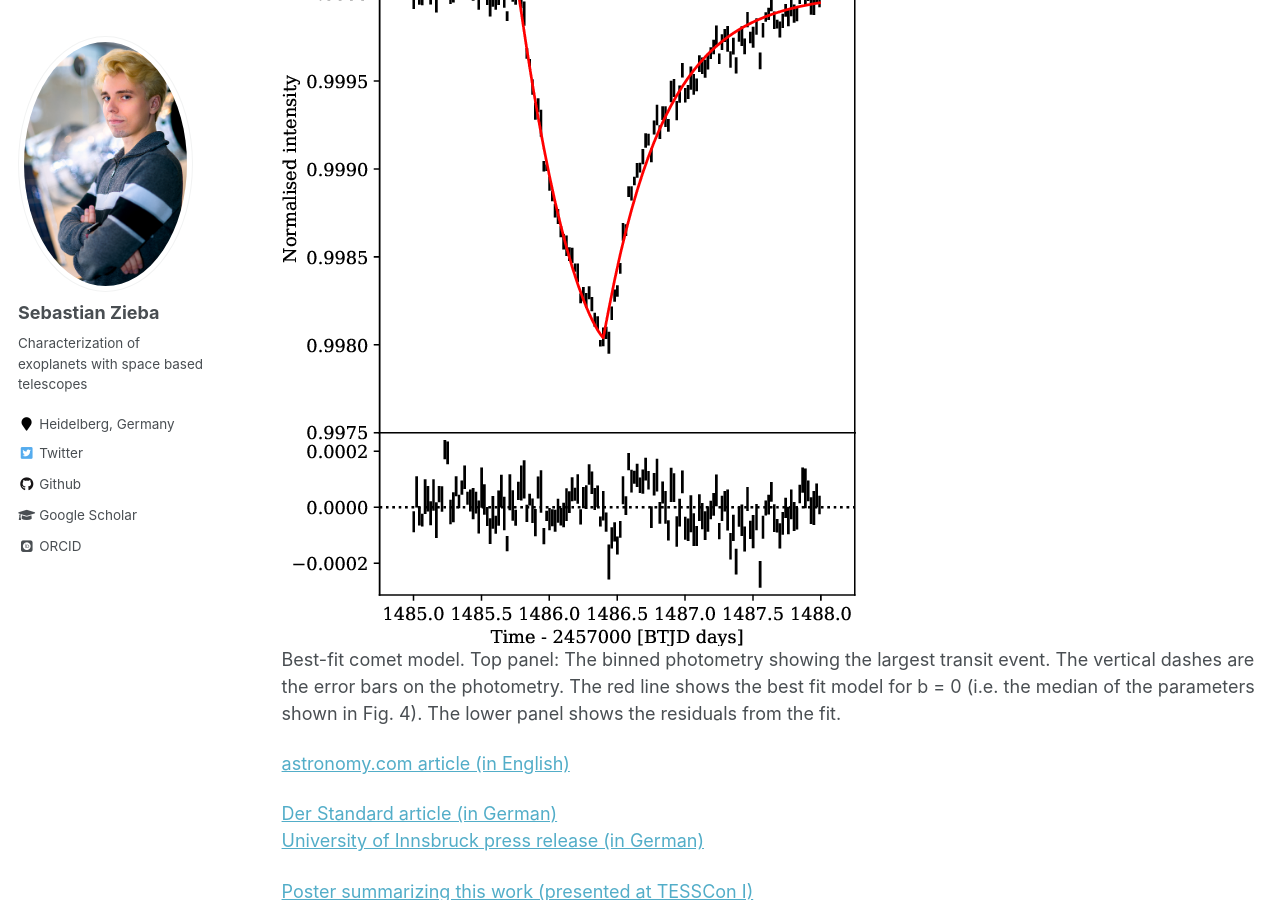
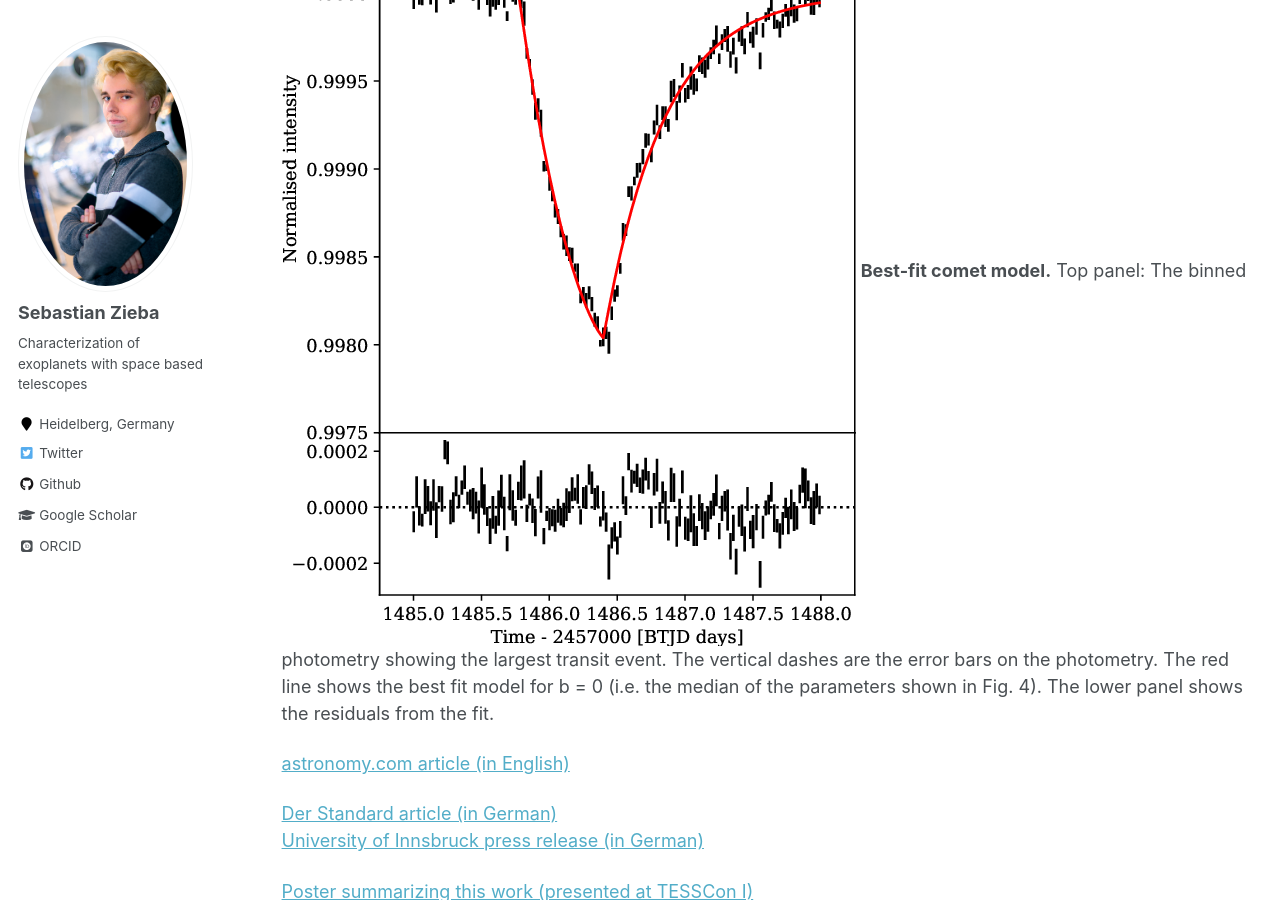
Before and after one commit to sebastian-zieba/sebastian-zieba.github.io, a Jekyll site: the page built from _pages/publications.md, in a window 1280 px wide and 900 px high, scrolled down 2766 px. Built offline with Jekyll 4.4.1, drawn with Linux system fonts in a browser that asks for light colours; some web fonts are replaced.

Commit message:
update publications

```diff
--- a/_pages/publications.md
+++ b/_pages/publications.md
@@ -44,7 +44,8 @@
 
 In this work, we analysed Spitzer and Kepler observations to analyse the lava planet K2-141 b. Below you can see the K2 and Spitzer phase curves for the planet. We find no significant hotspot offset for the planet (no thick, low molecular weight atmosphere). However, highly irradiated rocky planets like K2-141 b will experience outgassing from their surfaces and the creation of a thin rock vapor atmosphere. Atmospheric modeling shows us that certain species in these rock vapor atmospheres like sodium can create a thermal inversion in the optical wavelengths. This scenario is consistent with our analysis of the observations as we observed a significant emission in the Kepler bandpass.
 
-<div style="display: flex; flex-direction: row; justify-content: space-around; align-items: flex-start; text-align: center;">
+<div style="display: flex; flex-direction: row; justify-content: space-around; align-items: center; text-align: center;">
+
 
   <figure>
     <img src="/images/k2.png" alt="First Image">
@@ -66,7 +67,7 @@
 ---------------------------------------------------------------------------------------
 
 ![exocomet](/images/exocomet_fig.png)
-Best-fit comet model. Top panel: The binned photometry showing the largest transit event. The vertical dashes are the error bars on the photometry. The red line shows the best fit model for b = 0 (i.e. the median of the parameters shown in Fig. 4). The lower panel shows the residuals from the fit.
+**Best-fit comet model.** Top panel: The binned photometry showing the largest transit event. The vertical dashes are the error bars on the photometry. The red line shows the best fit model for b = 0 (i.e. the median of the parameters shown in Fig. 4). The lower panel shows the residuals from the fit.
 
 [astronomy.com article (in English)](https://www.astronomy.com/science/tess-spots-its-first-exocomet-around-one-of-the-skys-brightest-stars/)
 
```
